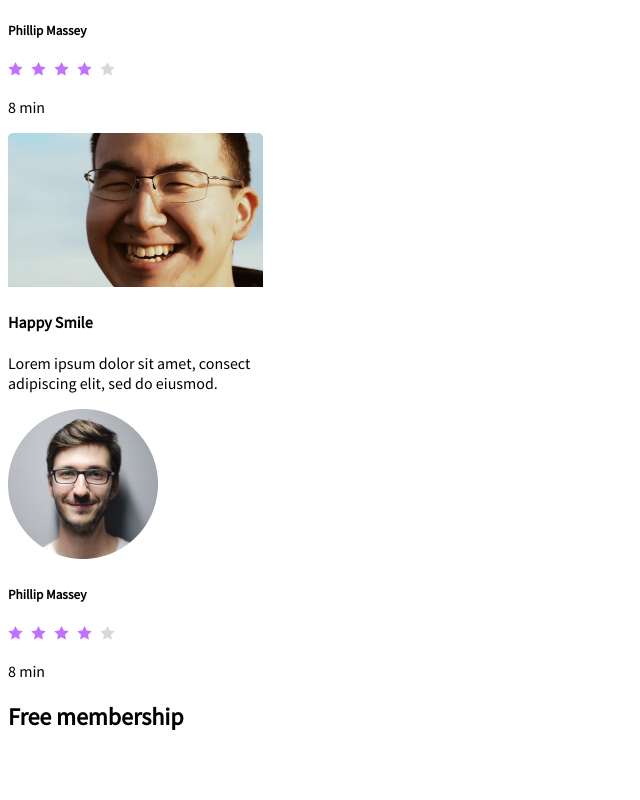
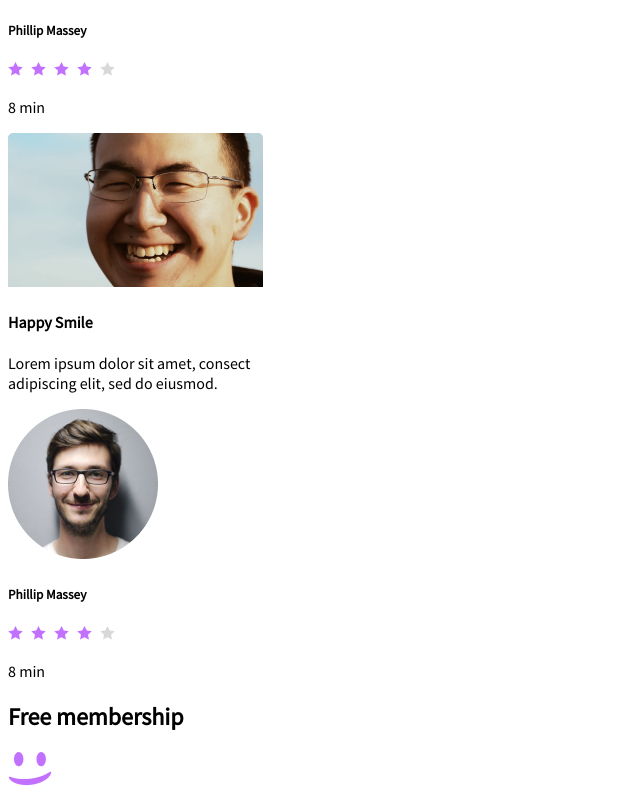
Before and after one commit to ellaacquaboah/alx_html_css, a plain HTML site: page css_advanced/index.html in a window 1280 px wide. Shown: the part 3265-4065 px from the top of the page, without its empty margins (0-640 px from the left). Before the commit the page ends 4017 px from the top, so only its background shows below. Drawn offline with Linux system fonts and the light colour scheme; files whose address does not match are found by name.

Commit message:
index.html

```diff
--- a/css_advanced/index.html
+++ b/css_advanced/index.html
@@ -161,7 +161,10 @@
              <section>
               <h2>Free membership</h2>
               <div>
-
+                <!-- block one -->
+                 <div>
+                  <img src="./images/smile.png" alt="smile icon">
+                 </div>
               </div>
              </section>
      </main>
```
